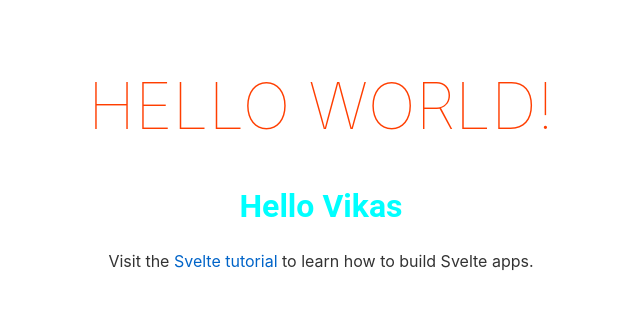
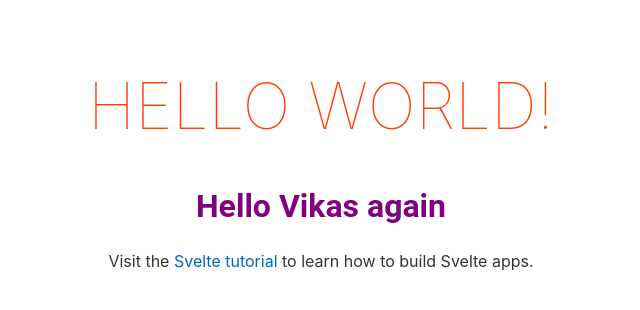
Before and after one commit to jatasya/svelte_tutorials, a Svelte app: page / in a window 1280 px wide. Shown: the top 310 px of the page, without its empty margins (319-959 px from the left). Built offline with nearby package versions, Linux system fonts and the light colour scheme.

Commit message:
adding a variable

```diff
--- a/src/Greeting.svelte
+++ b/src/Greeting.svelte
@@ -1,9 +1,13 @@
+<script>
+  export let name = "again";
+</script>
+
 <style>
   h2 {
-    color: aqua;
+    color: purple;
     font-family: "Roboto";
     font-size: 2em;
   }
 </style>
 
-<h2>Hello Vikas</h2>
+<h2>Hello Vikas {name}</h2>
```
